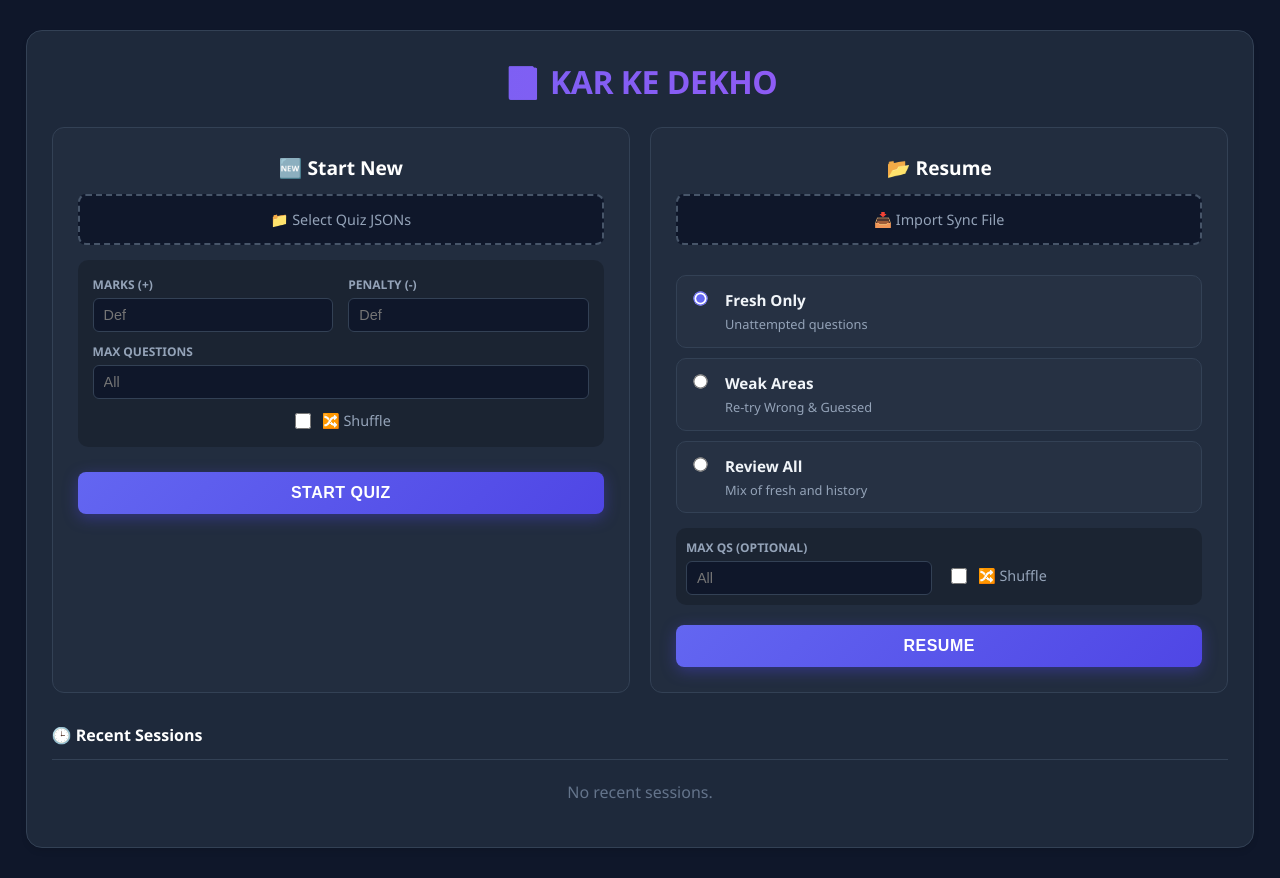
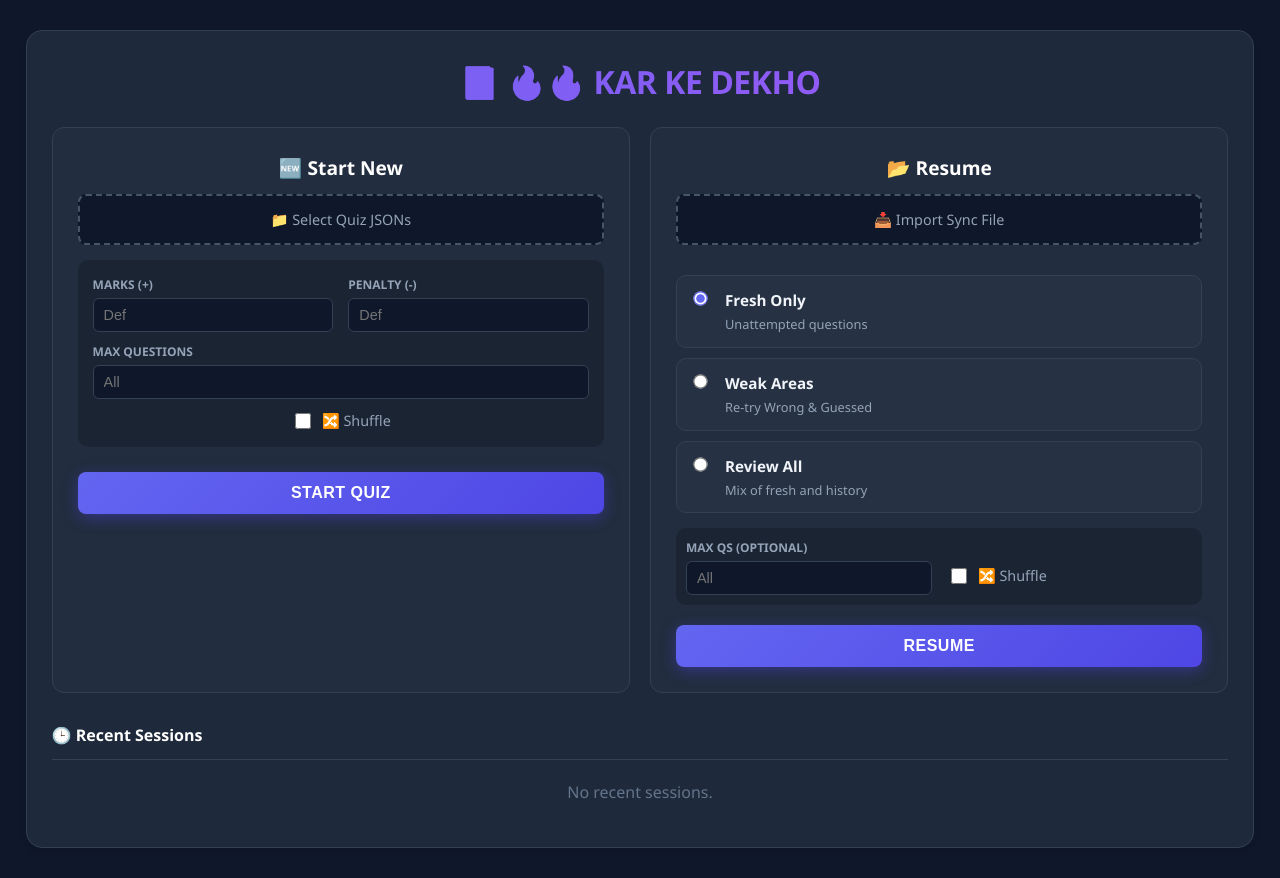
Before and after one commit to Shan-iet/quiz_pro, a plain HTML site: page index.html in a window 1280 px wide. Drawn offline with nearby package versions, Linux system fonts and the light colour scheme.

Commit message:
commit number 16

```diff
--- a/index.html
+++ b/index.html
@@ -2,7 +2,7 @@
 <html lang="en">
 <head>
   <meta charset="UTF-8">
-  <title>AagLage.com</title>
+  <title>AagLage.com </title>
   <meta name="viewport" content="width=device-width, initial-scale=1, maximum-scale=1">
   <link rel="stylesheet" href="style.css">
   <script src="https://cdnjs.cloudflare.com/ajax/libs/jspdf/2.5.1/jspdf.umd.min.js"></script>
@@ -14,7 +14,7 @@
   <main class="main-content">
 
     <div id="home" class="card home-card">
-      <h1 class="hero-title">📘 KAR KE DEKHO</h1>
+      <h1 class="hero-title">📘 🔥🔥 KAR KE DEKHO</h1>
 
       <div class="action-grid">
         <div class="action-card">
```
